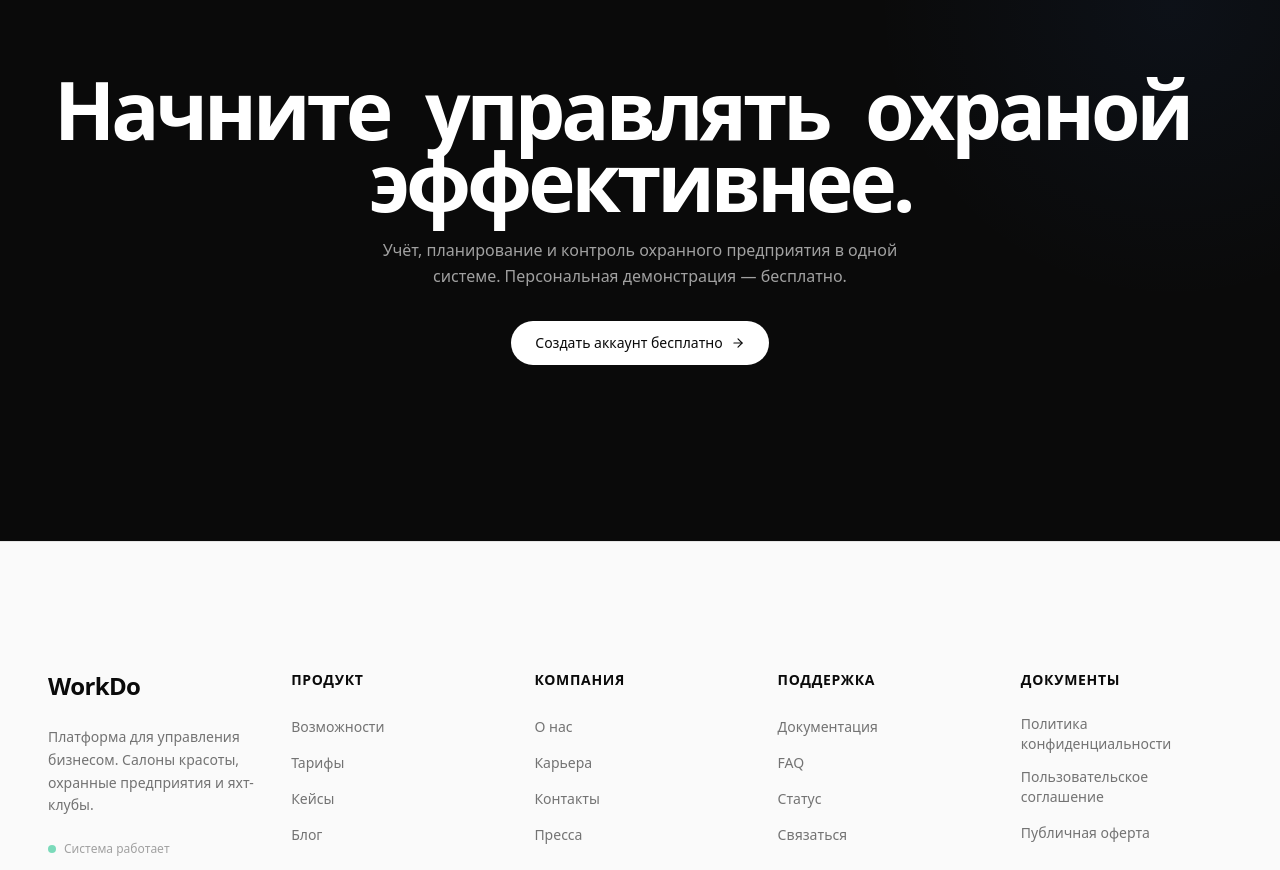
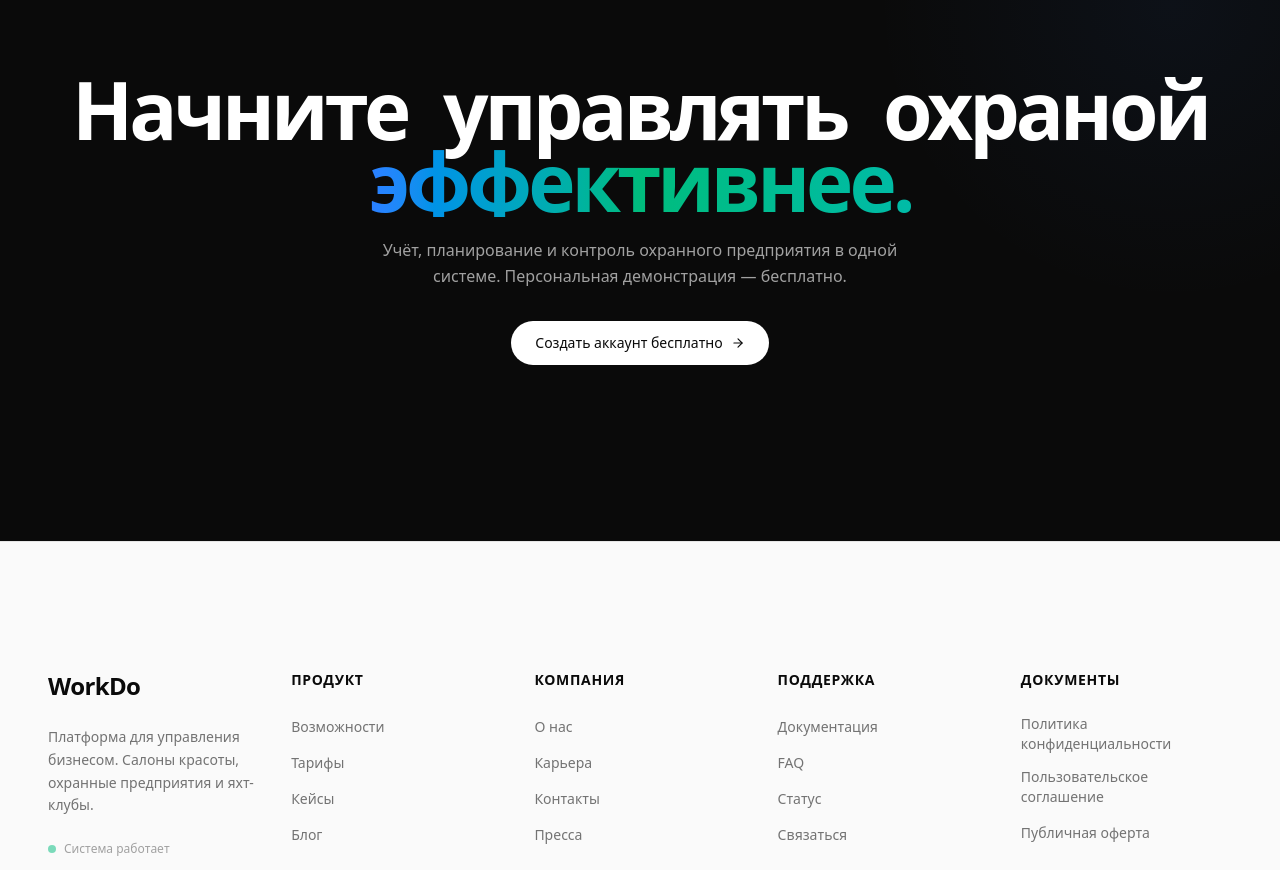
Before and after one commit to glcskl/TESTlending, a Next.js app: page /verticals/security in a window 1280 px wide. Shown: the part 6120-6990 px from the top of the page. Built offline with nearby package versions, Linux system fonts and the light colour scheme.

Commit message:
design: security CTA — gradient word 'эффективнее'

```diff
--- a/src/app/verticals/security/page.tsx
+++ b/src/app/verticals/security/page.tsx
@@ -267,7 +267,9 @@ export default function SecurityVerticalPage() {
         <div className="max-w-[1400px] mx-auto px-6 md:px-12 text-center relative z-10">
           <motion.h2 initial={{ opacity: 0, y: 20 }} whileInView={{ opacity: 1, y: 0 }} viewport={{ once: true }} transition={{ duration: 0.6, ease: REVEAL }}
             className="text-5xl md:text-[80px] font-bold tracking-tighter leading-[0.9] mb-5">
-            <RevealWords text="Начните управлять охраной эффективнее." fill="text-white" />
+            <RevealWords text="Начните управлять охраной" fill="text-white" />
+            {" "}
+            <RevealWords text="эффективнее." fill="bg-gradient-to-r from-blue-500 via-emerald-500 to-teal-500 bg-clip-text text-transparent" delay={0.1} />
           </motion.h2>
           <motion.p initial={{ opacity: 0, y: 10 }} whileInView={{ opacity: 1, y: 0 }} viewport={{ once: true }} transition={{ delay: 0.15, duration: 0.5 }}
             className="text-base text-neutral-400 max-w-xl mx-auto mb-8 leading-relaxed">
```
